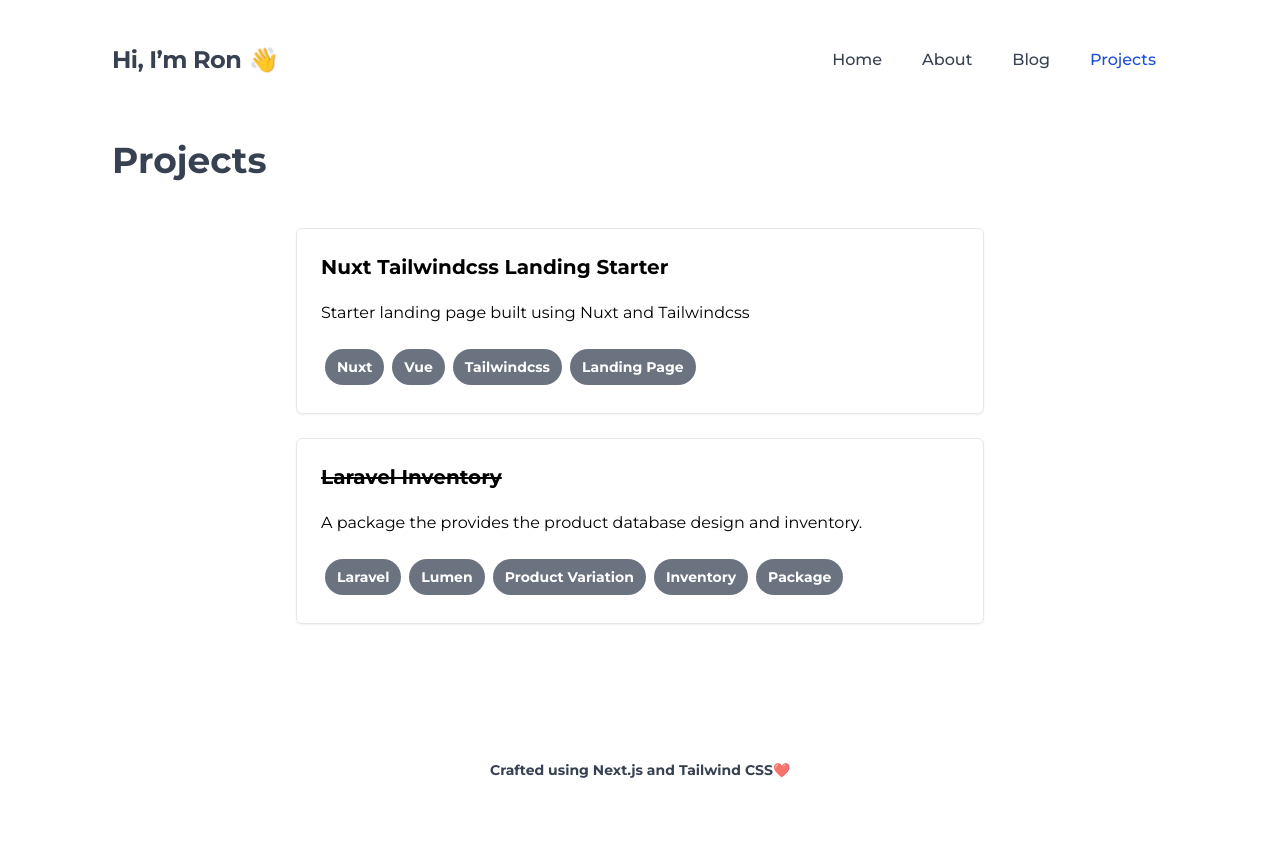
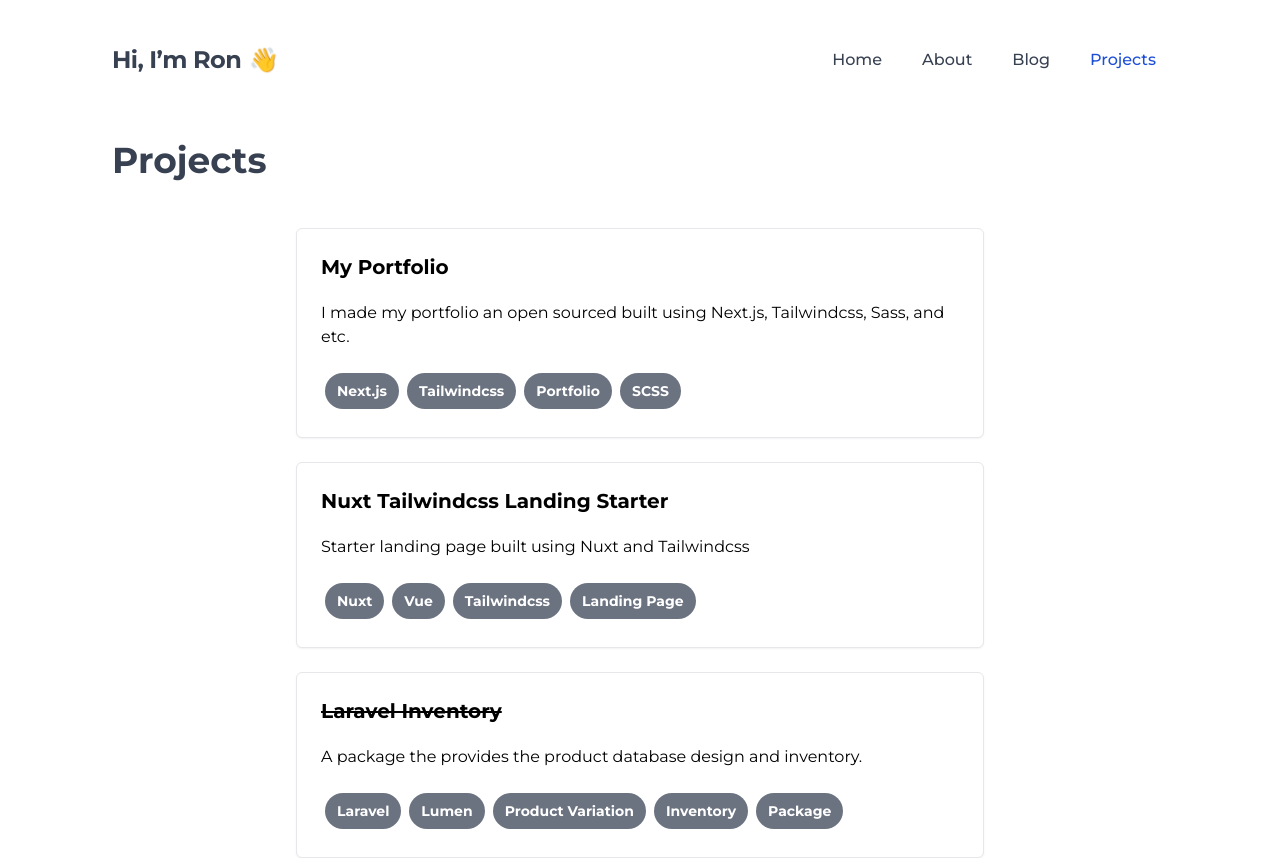
Before and after one commit to ronmrcdo/next-portfolio, a Next.js app: page /projects in a window 1280 px wide. Shown: the top 858 px of the page. Before the commit the page ends 800 px from the top, so only its background shows below. Built offline with nearby package versions, Linux system fonts and the light colour scheme.

Commit message:
chore: Added new Project Portfolio

```diff
--- a/constant/projects.js
+++ b/constant/projects.js
@@ -25,5 +25,13 @@ export const projects = [
     'Starter landing page built using Nuxt and Tailwindcss',
     'https://github.com/ronmrcdo/nuxt-tailwind-landing',
     ['Nuxt', 'Vue', 'Tailwindcss', 'Landing Page']
+  ),
+
+  new Project(
+    3,
+    'My Portfolio',
+    'I made my portfolio an open sourced built using Next.js, Tailwindcss, Sass, and etc.',
+    'https://github.com/ronmrcdo/next-portfolio',
+    ['Next.js', 'Tailwindcss', 'Portfolio', 'SCSS']
   )
 ];
```
